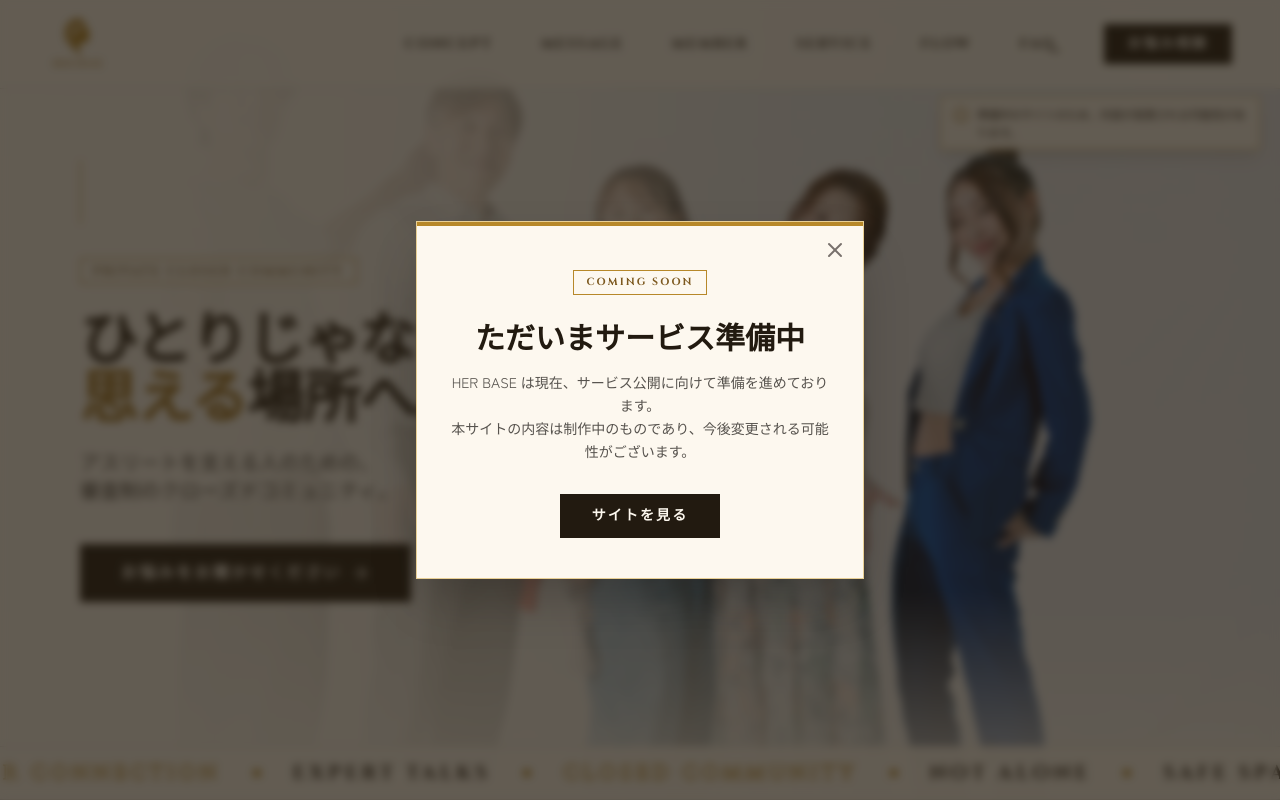
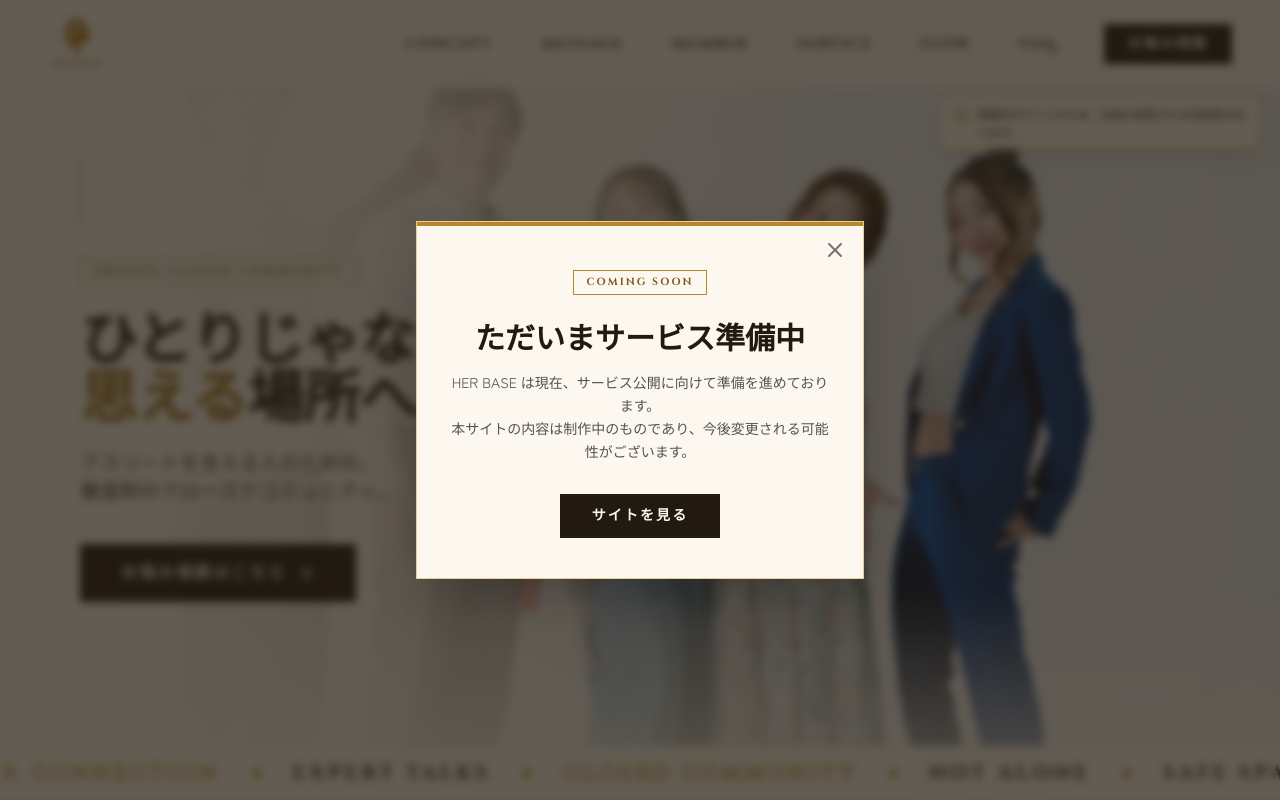
Before and after one commit to sjhanamoto-droid/her-base, a React (Vite) app: page / in a window 1280 px wide. Shown: the top 800 px of the page. Built offline with nearby package versions, Linux system fonts and the light colour scheme; a web font is replaced by a local one.

Commit message:
Reword CTA buttons and Join heading
- CTA buttons (Hero, Join, StickyCTA): お悩み相談はこちら
- Join heading softened to お気軽にご相談ください。

Co-Authored-By: Claude Opus 4.8 (1M context) <noreply@anthropic.com>

```diff
--- a/components/Hero.tsx
+++ b/components/Hero.tsx
@@ -65,7 +65,7 @@ const Hero: React.FC = () => {
 
             <div style={ease(0.85)}>
               <Button variant="ink" size="lg" withArrow>
-                お悩みをお聞かせください
+                お悩み相談はこちら
               </Button>
             </div>
           </div>
--- a/components/Join.tsx
+++ b/components/Join.tsx
@@ -25,7 +25,7 @@ const Join: React.FC = () => {
               <span className="inline-block self-start bg-gold-500 text-white text-xs font-bold px-3 py-1 uppercase font-cinzel tracking-wider mb-6">
                 Now Accepting
               </span>
-              <h3 className="text-3xl md:text-4xl font-serif font-bold mb-4">まずは、お悩みをお聞かせください。</h3>
+              <h3 className="text-3xl md:text-4xl font-serif font-bold mb-4">お気軽にご相談ください。</h3>
               <p className="text-cream-200/70 leading-relaxed">
                 HER BASE は、アスリートを支える人のための審査制コミュニティです。
                 まずは専用フォームから、いまのお気持ちやお悩みをお聞かせください。
@@ -54,7 +54,7 @@ const Join: React.FC = () => {
         <div className="text-center mt-16">
           <a href={PREREGISTER_URL} target="_blank" rel="noopener noreferrer">
             <Button variant="gold" size="xl" withArrow onClick={() => {}}>
-              お悩みをお聞かせください
+              お悩み相談はこちら
             </Button>
           </a>
           <p className="mt-4 text-sm text-cream-200/50">
--- a/components/StickyCTA.tsx
+++ b/components/StickyCTA.tsx
@@ -20,7 +20,7 @@ const StickyCTA: React.FC = () => {
         rel="noopener noreferrer"
         className="block w-full bg-ink text-cream-50 py-4 text-center font-cinzel font-bold tracking-[0.15em] shadow-[0_-4px_20px_rgba(0,0,0,0.15)]"
       >
-        お悩みをお聞かせください
+        お悩み相談はこちら
       </a>
     </div>
   );
```
